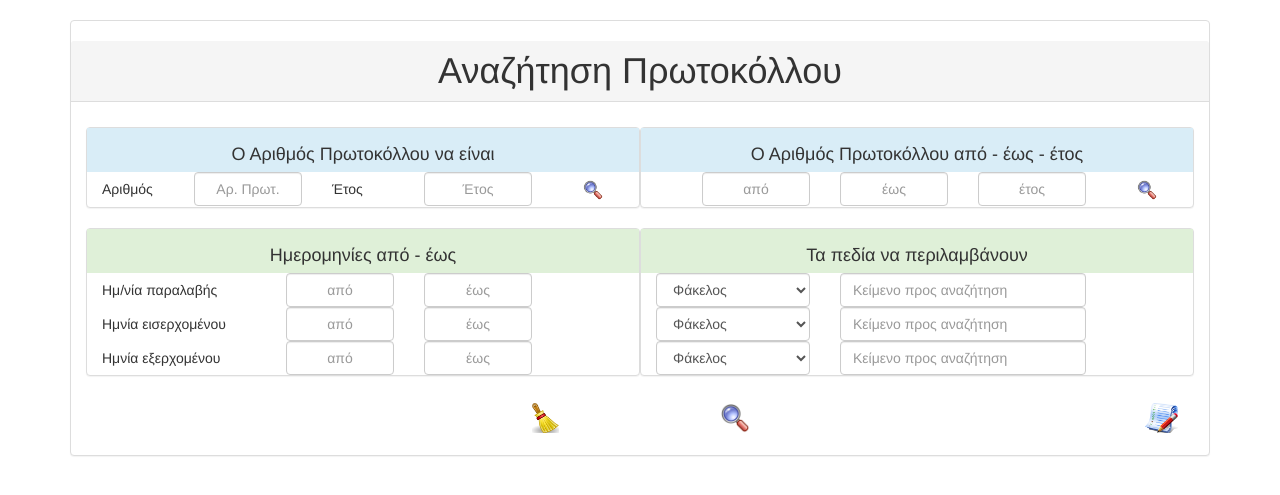
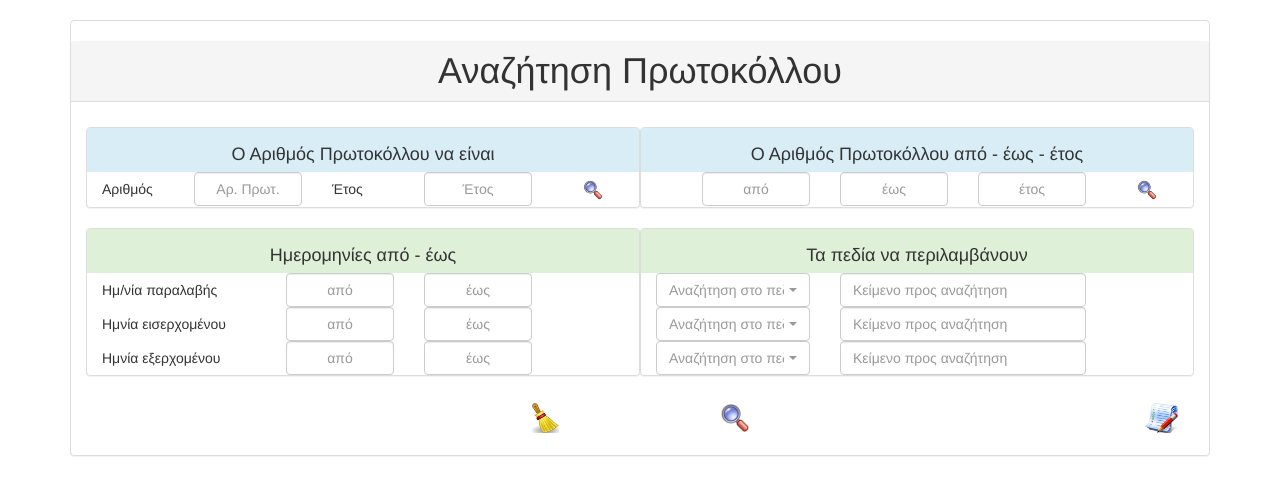
Before and after one commit to g-theodoroy/electronic_protocol, a Laravel app: page /find in a window 1280 px wide. Shown: the part 51-546 px from the top of the page. Run offline with Laravel 8, Linux system fonts and the light colour scheme; the visitor is signed in with stand-in values (Sample User, id 1); data comes from the database, SQL or seed files in the repository; data that the repository does not hold is empty; some libraries are stand-ins or nearby versions.

Commit message:
update select class to selectpicker

```diff
--- a/resources/views/find.blade.php
+++ b/resources/views/find.blade.php
@@ -102,7 +102,7 @@
 
                         <div class="row">
                             <div class="col-md-4 col-sm-4  ">
-                                <select id='searchField1' onchange="getFindData()"  name='searchField1' class="form-control"  title="Αναζήτηση στο πεδίο {{$fields[$searchField1]}}">
+                                <select id='searchField1' onchange="getFindData()"  name='searchField1' class="form-control selectpicker"  title="Αναζήτηση στο πεδίο {{$fields[$searchField1]}}">
                                 @foreach($fields as $key => $value)
                                 @if ($key == $searchField1)
                                 <option value="{{$key}}" selected >{{$value}}</option>
@@ -118,7 +118,7 @@
                         </div>
                         <div class="row">
                             <div class="col-md-4 col-sm-4  ">
-                                <select id='searchField2' onchange="getFindData()"  name='searchField2' class="form-control"  title="Αναζήτηση στο πεδίο {{$fields[$searchField2]}}">
+                                <select id='searchField2' onchange="getFindData()"  name='searchField2' class="form-control selectpicker"  title="Αναζήτηση στο πεδίο {{$fields[$searchField2]}}">
                                 @foreach($fields as $key => $value)
                                 @if ($key == $searchField2)
                                 <option value="{{$key}}" selected >{{$value}}</option>
@@ -134,7 +134,7 @@
                         </div>
                         <div class="row">
                             <div class="col-md-4 col-sm-4  ">
-                                <select id='searchField3' onchange="getFindData()"  name='searchField3' class="form-control"  title="Αναζήτηση στο πεδίο {{$fields[$searchField3]}}"  >
+                                <select id='searchField3' onchange="getFindData()"  name='searchField3' class="form-control selectpicker"  title="Αναζήτηση στο πεδίο {{$fields[$searchField3]}}"  >
                                 @foreach($fields as $key => $value)
                                 @if ($key == $searchField3)
                                 <option value="{{$key}}" selected >{{$value}}</option>
```
